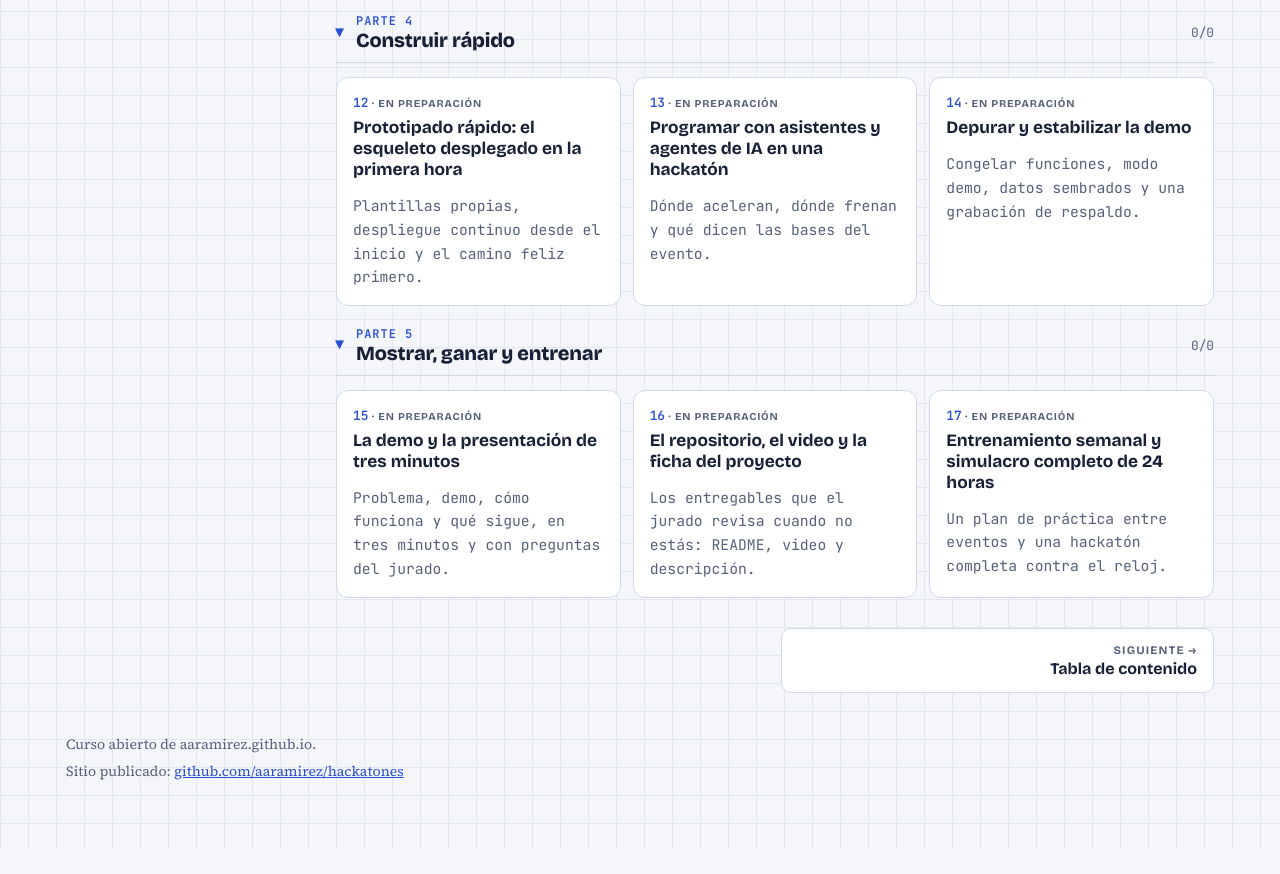
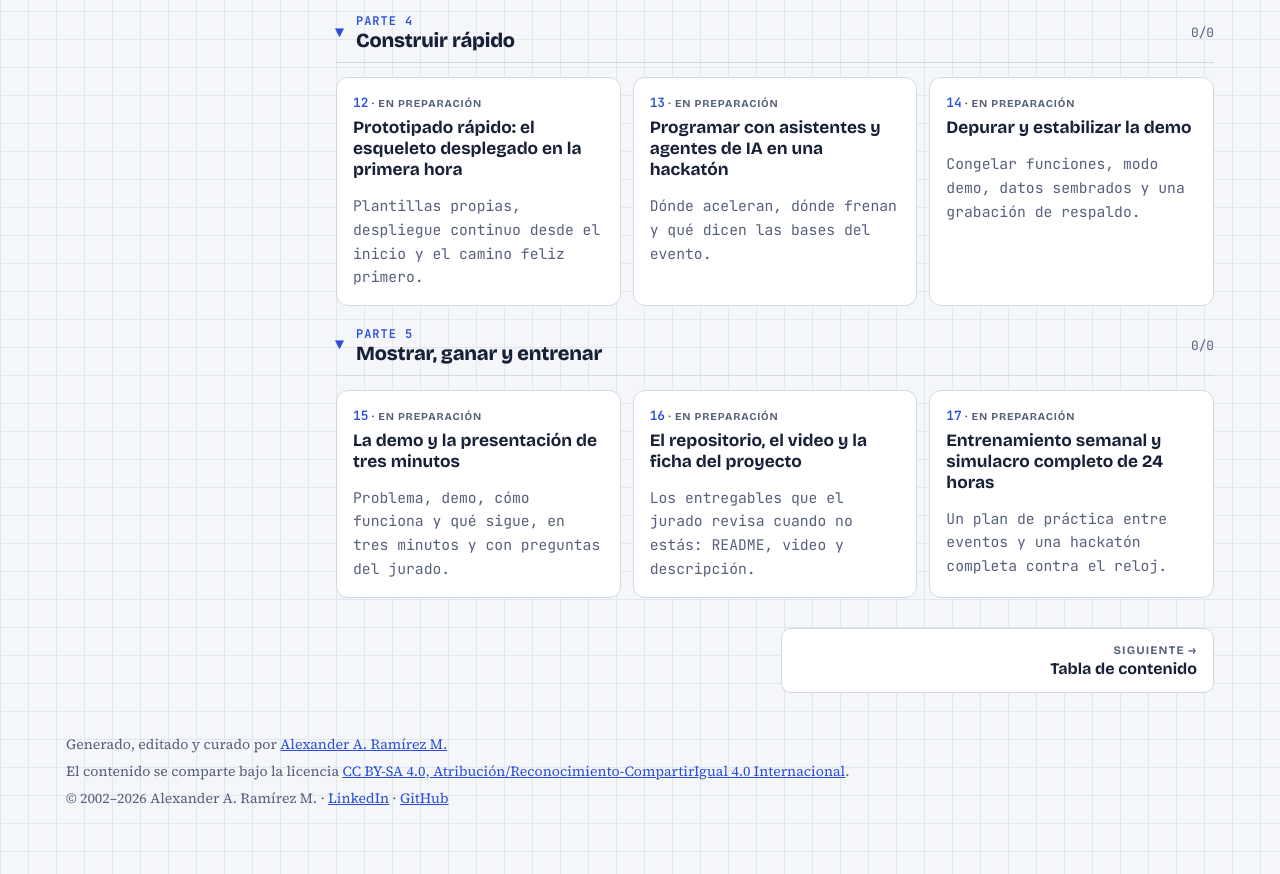
Before and after one commit to aaramirez/hackatones, a plain HTML site: page index.html in a window 1280 px wide. Shown: the part 2313-3187 px from the top of the page. Before the commit the page ends 3161 px from the top, so only its background shows below. Drawn offline with nearby package versions, Linux system fonts and the light colour scheme.

Commit message:
Pie común: autoría, licencia CC BY-SA 4.0 y año que se actualiza solo

```diff
--- a/index.html
+++ b/index.html
@@ -97,7 +97,7 @@ height="0" width="0" style="display:none;visibility:hidden"></iframe></noscript>
 <nav class="pager" id="pager" aria-label="Capítulo anterior y siguiente"></nav>
 </main>
 </div>
-<footer><span>Curso abierto de aaramirez.github.io.</span><span>Sitio publicado: <a href="https://github.com/aaramirez/hackatones" target="_blank" rel="noopener">github.com/aaramirez/hackatones</a></span></footer>
+<footer><span>Generado, editado y curado por <a href="https://www.linkedin.com/in/alexander-ramirez-morales/" target="_blank" rel="noopener">Alexander A. Ramírez M.</a></span><span>El contenido se comparte bajo la licencia <a href="https://creativecommons.org/licenses/by-sa/4.0/deed.es" target="_blank" rel="noopener">CC BY-SA 4.0, Atribución/Reconocimiento-CompartirIgual 4.0 Internacional</a>.</span><span>© 2002–<span data-anio>2026</span> Alexander A. Ramírez M. · <a href="https://www.linkedin.com/in/alexander-ramirez-morales/" target="_blank" rel="noopener">LinkedIn</a> · <a href="https://github.com/aaramirez" target="_blank" rel="noopener">GitHub</a></span><script>document.querySelectorAll('[data-anio]').forEach(function (e) { e.textContent = new Date().getFullYear(); });</script></footer>
 </div>
 <script src="assets/lab.js"></script>
 </body>
```
Also changed, not shown: temario.html (+1 -1 lines).
